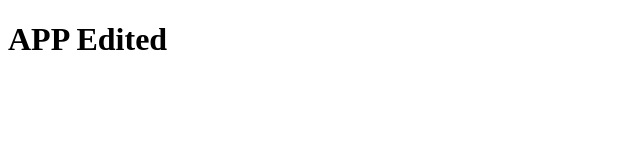
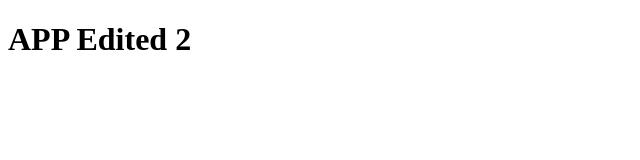
Before and after one commit to kwsv/test_task, a React app: page / in a window 1280 px wide. Shown: the top 160 px of the page, without its empty margins (0-640 px from the left). Built offline with nearby package versions, Linux system fonts and the light colour scheme.

Commit message:
actions 6

```diff
--- a/src/index.tsx
+++ b/src/index.tsx
@@ -8,4 +8,4 @@ if (!root) {
 
 const react = createRoot(root);
 
-react.render(<h1>APP Edited</h1>);
+react.render(<h1>APP Edited 2</h1>);
```
